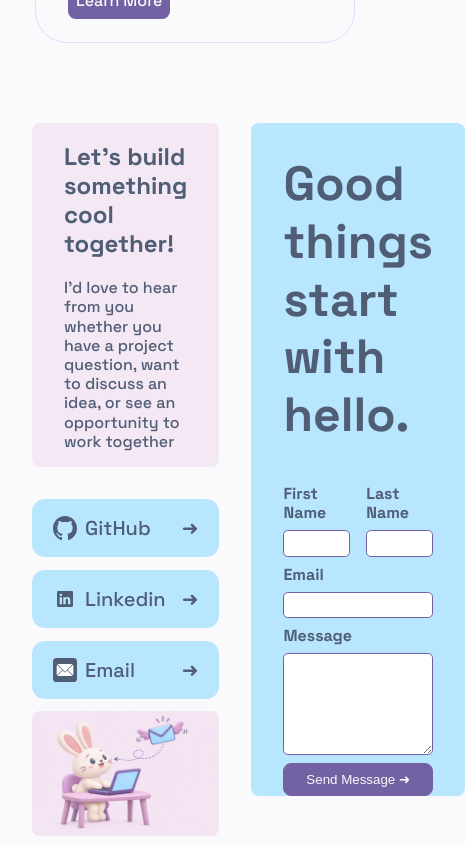
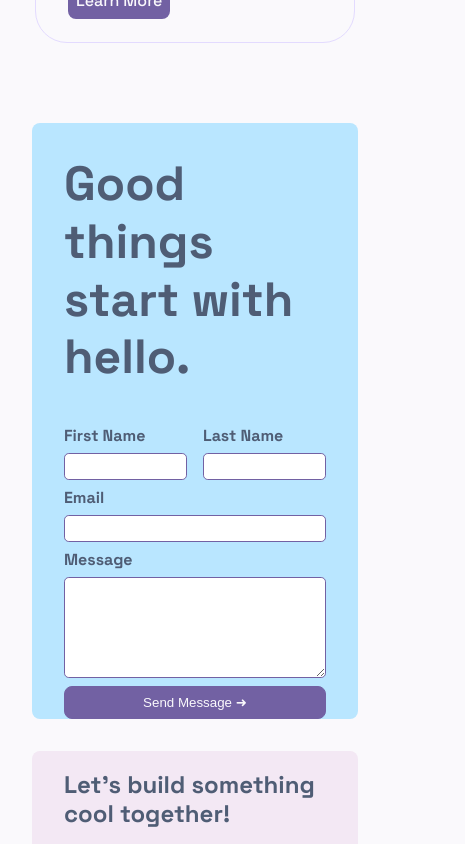
Before and after one commit to smyejlina/portfolio, a React (Vite) app in the folder portfolio/: page / in a window 390 px wide. Shown: the part 3660-4504 px from the top of the page, 465 px wide, since content can reach past the window. Built offline with nearby package versions, Linux system fonts and the light colour scheme.

Commit message:
making the contact section responsive and usable in most devices

```diff
--- a/portfolio/src/index.css
+++ b/portfolio/src/index.css
@@ -231,7 +231,7 @@ label {
   padding-inline: 2rem;
   border-radius: 0.5rem;
   margin-bottom: var(--spacing-top-marging);
-  align-items: flex-start;
+  align-items: center;
 }
 input,
 textarea {
@@ -294,4 +294,18 @@ textarea::focus {
     display: none;
     flex: 0;
   }
+  .img-contact {
+    display: none;
+  }
+  .grid-container {
+    display: flex;
+    flex-direction: column;
+  }
+  .grid-left-contact {
+    order: 2;
+  }
+  .grid-right-contact {
+    margin-bottom: 0;
+    order: 1;
+  }
 }
```
